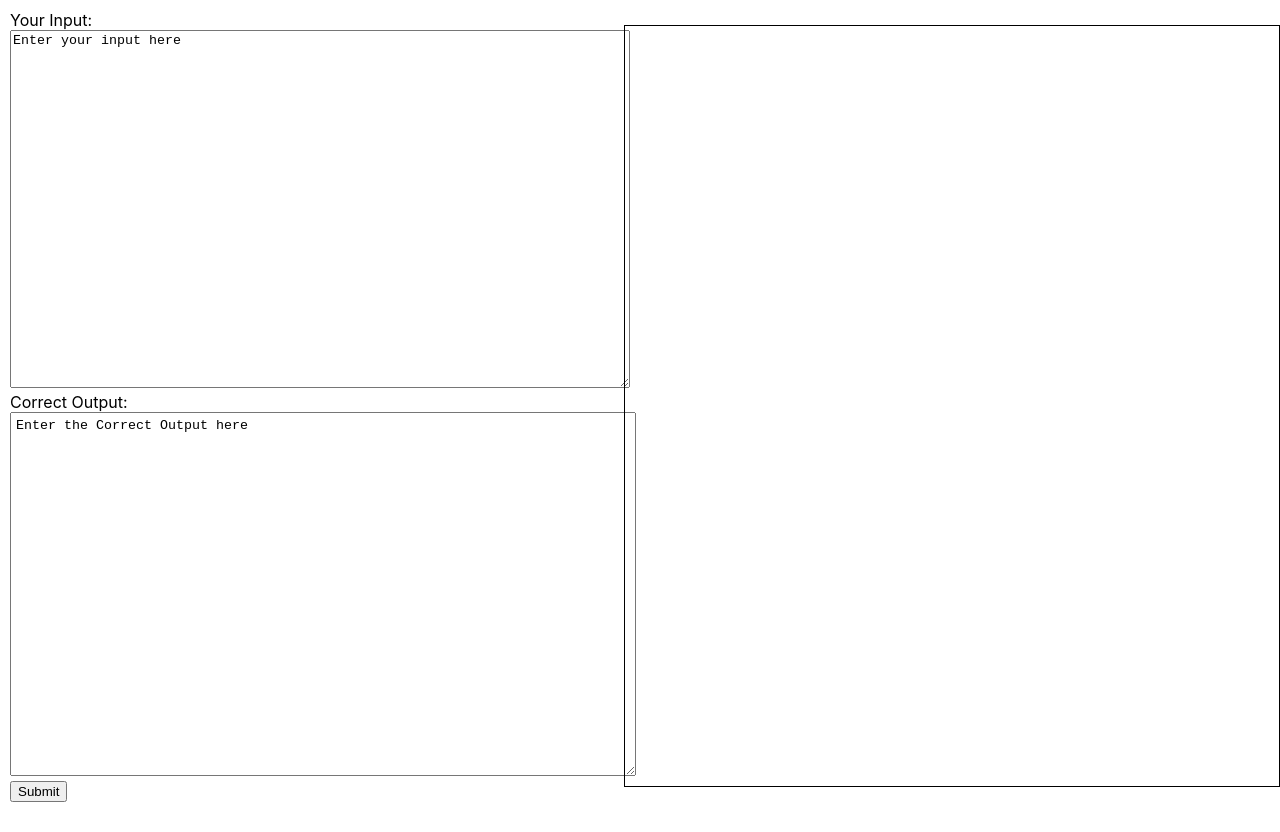
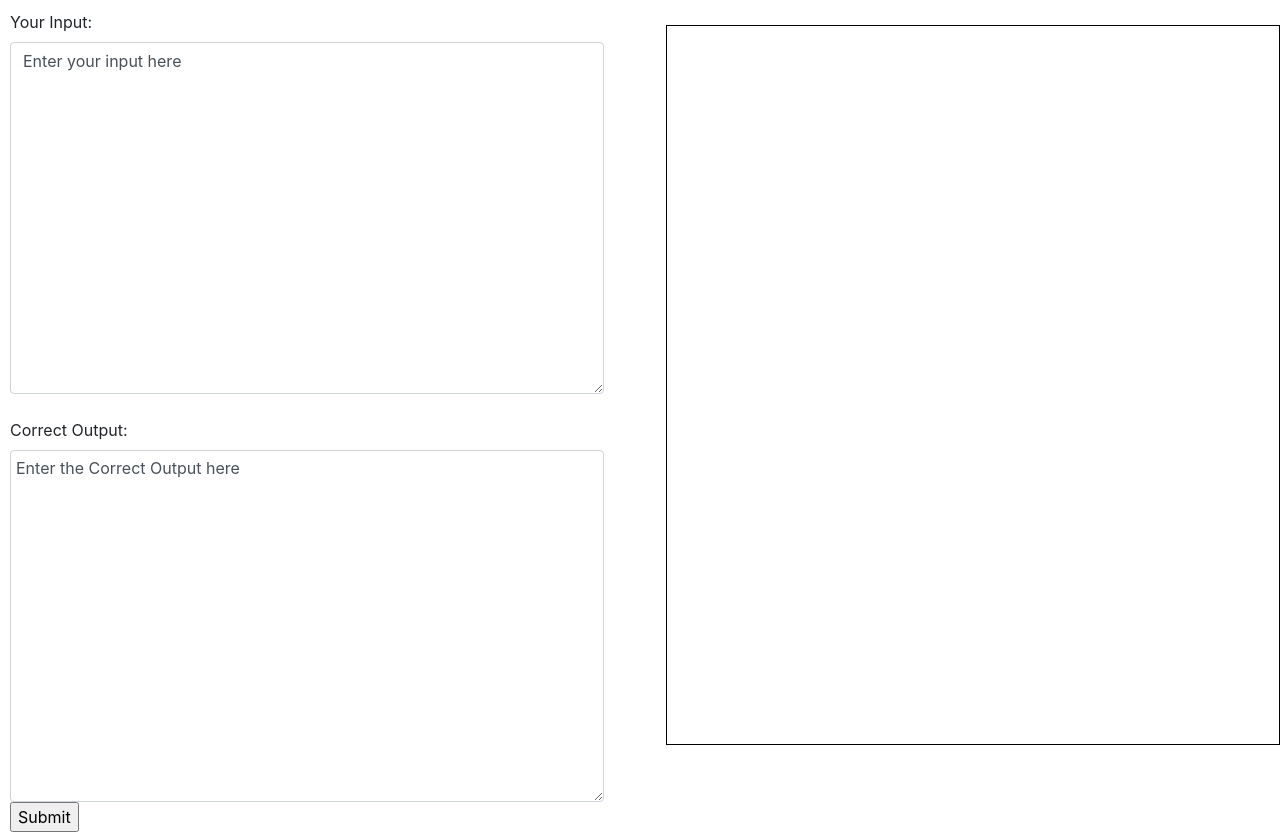
Before and after one commit to pranavnt/DiffCheckr, a React (Create React App) app: page / in a window 1280 px wide. Built offline with nearby package versions, Linux system fonts and the light colour scheme.

Commit message:
made it look decent with bootstrap

```diff
--- a/package.json
+++ b/package.json
@@ -10,7 +10,9 @@
     "react-dom": "^16.13.1",
     "react-html-parser": "^2.0.2",
     "react-scripts": "3.4.3",
-    "text-diff": "^1.0.1"
+    "text-diff": "^1.0.1",
+    "bootstrap": "^4.5.2",
+    "react-bootstrap": "^1.3.0"
   },
   "scripts": {
     "start": "react-scripts start",
--- a/src/OutputViewer.js
+++ b/src/OutputViewer.js
@@ -1,6 +1,7 @@
 import React from "react";
 import ReactHtmlParser from "react-html-parser";
+import "bootstrap/dist/css/bootstrap.min.css";
 
 export default function OutputViewer(props) {
-  return <div>{ReactHtmlParser(props.html)}</div>;
+  return <div className="border">{ReactHtmlParser(props.html)}</div>;
 }
--- a/src/Page.js
+++ b/src/Page.js
@@ -3,6 +3,7 @@ import React from "react";
 import ReactDOM from "react-dom";
 import diff from "text-diff";
 import OutputViewer from "./OutputViewer";
+import "bootstrap/dist/css/bootstrap.min.css";
 
 export default class Page extends React.Component {
   compareOutputs = (event) => {
@@ -35,6 +36,7 @@ export default class Page extends React.Component {
           <br />
           <textarea
             name="userInput"
+            className="form-control"
             defaultValue="Enter your input here"
             ref={(input) => (this.userInput = input)}
             style={{ height: "44vh", width: "100%" }}
@@ -46,6 +48,7 @@ export default class Page extends React.Component {
             name="correctOutput"
             defaultValue="Enter the Correct Output here"
             ref={(input) => (this.correctOutput = input)}
+            className="form-control"
             style={{
               height: "44vh",
               width: "100%",
```
Also changed, not shown: 1 other file (tests, documents, lock files or other folders).
